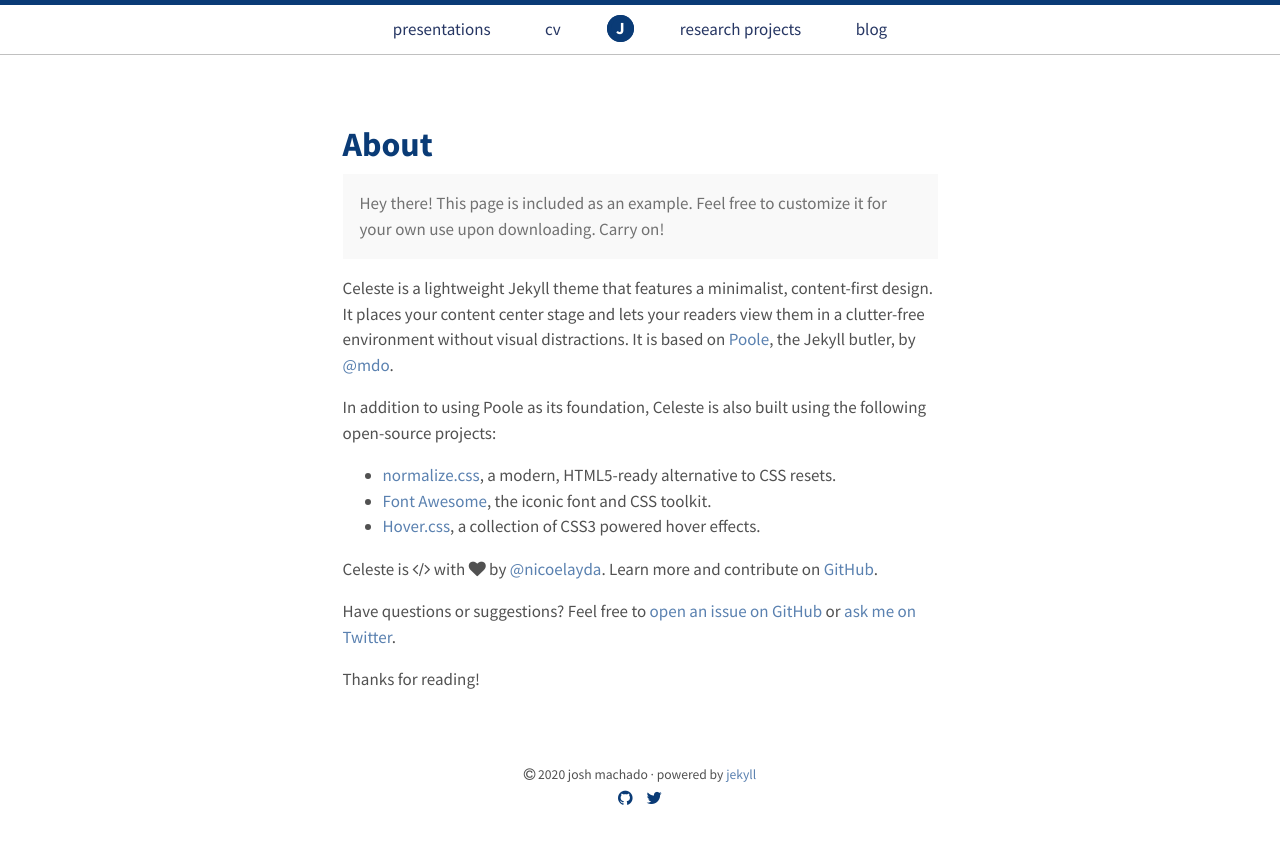
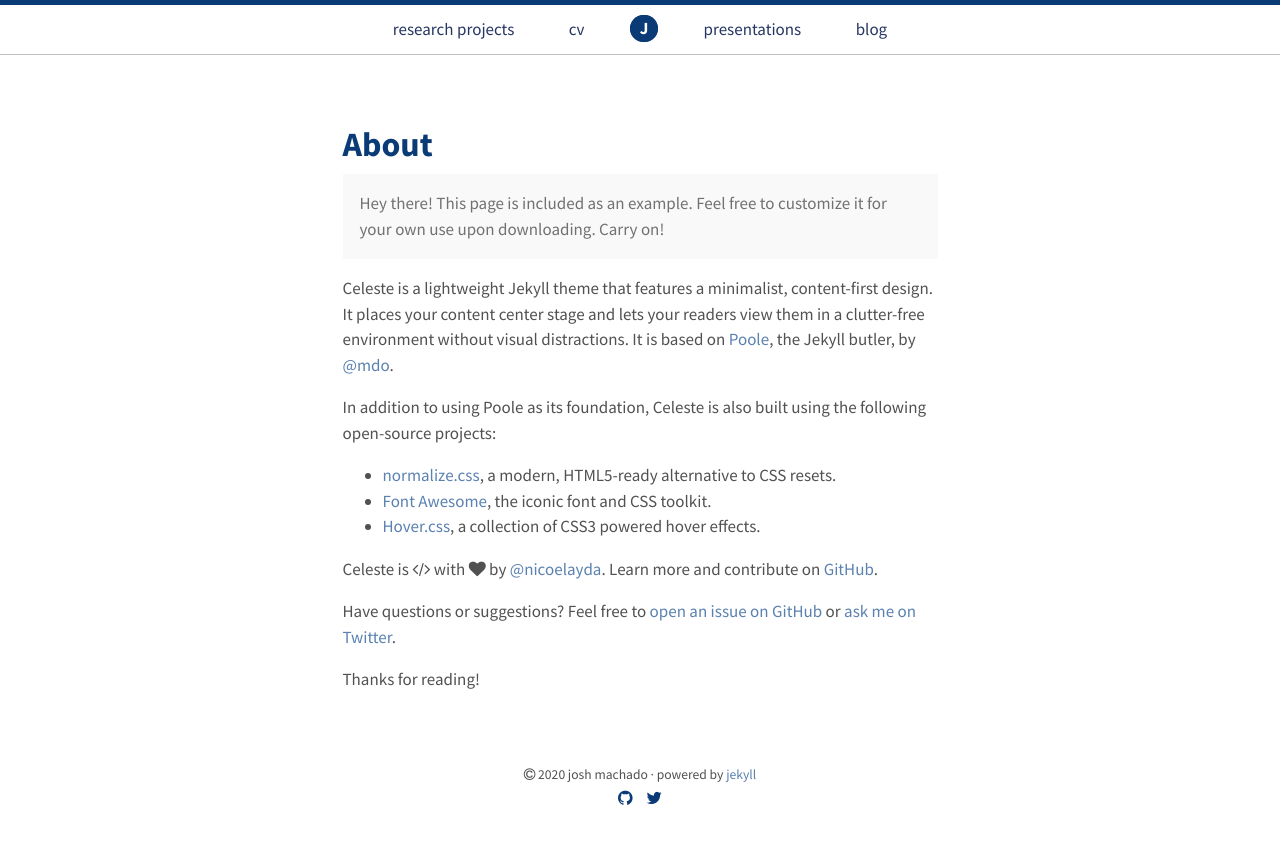
Before and after one commit to joshmachado/blog, a Jekyll site: the page built from about.md, in a window 1280 px wide. Shown: the top 844 px of the page. Built offline with Jekyll 4.4.1, drawn with Linux system fonts in a browser that asks for light colours.

Commit message:
Update default.html

```diff
--- a/_layouts/default.html
+++ b/_layouts/default.html
@@ -6,10 +6,10 @@
   <body>
     <nav class="nav-main">
       <ul>
-        <li class="hvr-underline-reveal"><a href="{{ site.baseurl }}/presentations/">presentations</a></li>
+        <li class="hvr-underline-reveal"><a href="{{ site.baseurl }}">research projects</a></li>
         <li class="hvr-underline-reveal"><a href="http://joshmachado.github.io/cv">cv</a></li>
         <li class="logo"><a class="hvr-ripple-out" href="http://joshmachado.github.io">J</a></li>
-        <li class="hvr-underline-reveal"><a href="{{ site.baseurl }}">research projects</a></li>
+        <li class="hvr-underline-reveal"><a href="{{ site.baseurl }}/presentations/">presentations</a></li>
         <li class="hvr-underline-reveal"><a href="http://joshmachado.github.io/blog/">blog</a></li>
       </ul>
     </nav>
```
